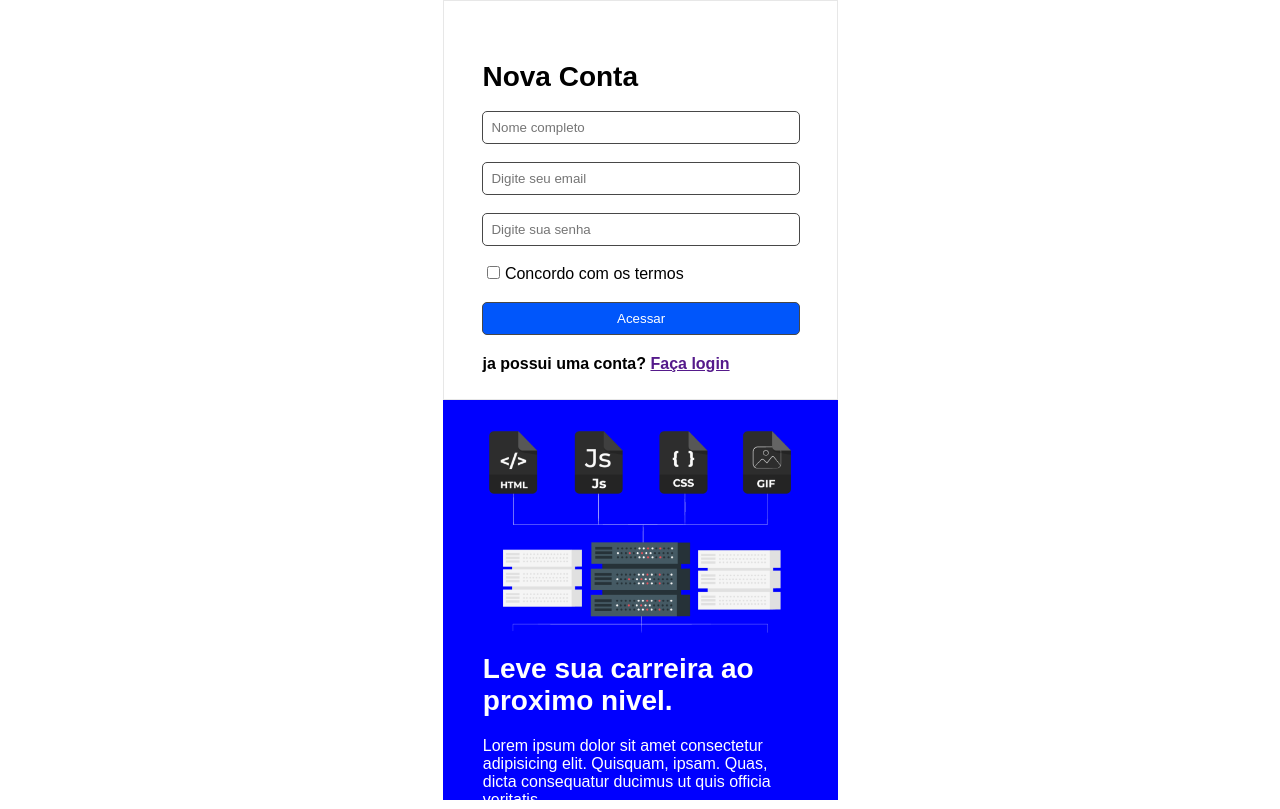
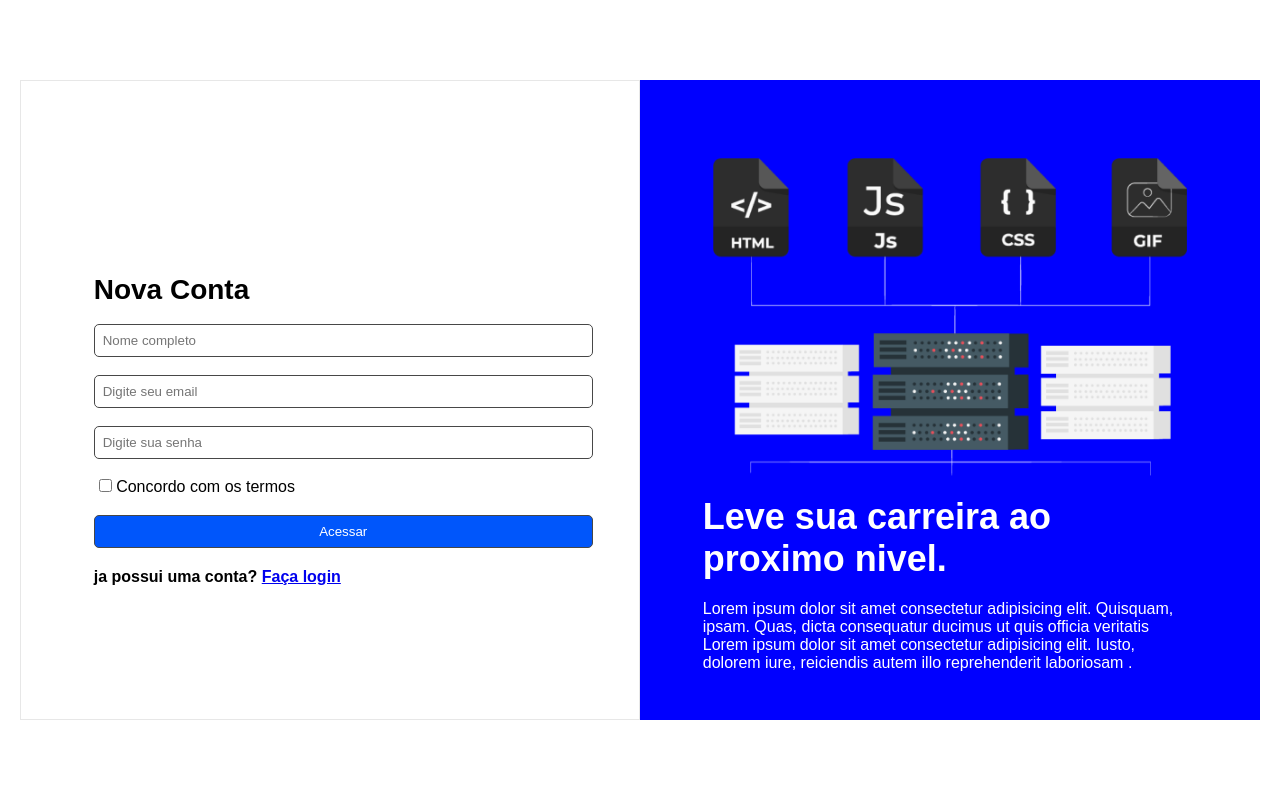
Before and after one commit to Slayercfal/curso-fullstack, a plain HTML site: page projeto-desafio/cadastre-se.html in a window 1280 px wide. Drawn offline with Linux system fonts and the light colour scheme.

Commit message:
projeto finalizado

```diff
--- a/projeto-desafio/cadastre-se.html
+++ b/projeto-desafio/cadastre-se.html
@@ -10,8 +10,10 @@
 <body>
     <section class="container">
         <div class="forms">
+
             <h1>Nova Conta</h1>
-                   <form>
+            <form>
+
                 <div>
                     <input type="text" name="" id="" class="inputs" placeholder="Nome completo">
                 </div>
@@ -26,14 +28,16 @@
                     <label for="check"> Concordo com os termos</label>
                 </div>
                 <div>
-                    <input type="button" value="Acessar" class="inputs btn">
+                    <input type="submit" value="Acessar" class="inputs btn">
                 </div>
-                   </form>
-                   <p>
-                        ja possui uma conta? <a href="">Faça login</a>
-                   </p>
+
+            </form>
+            <p>
+                ja possui uma conta? <a href="index.html">Faça login</a>
+            </p>
         </div>
     </section>
+
     <section class="bottom">
 
         <div class="detalhes">
@@ -41,7 +45,7 @@
 
             <h2>Leve sua carreira ao proximo nivel.</h2>
 
-            <p>Lorem ipsum dolor sit amet consectetur adipisicing elit. Quisquam, ipsam. Quas, dicta consequatur ducimus ut quis officia veritatis</p>
+            <p>Lorem ipsum dolor sit amet consectetur adipisicing elit. Quisquam, ipsam. Quas, dicta consequatur ducimus ut quis officia veritatis Lorem ipsum dolor sit amet consectetur adipisicing elit. Iusto, dolorem iure, reiciendis autem illo reprehenderit laboriosam .</p>
         </div>
 
     </section>
--- a/projeto-desafio/estilos/cadastro.css
+++ b/projeto-desafio/estilos/cadastro.css
@@ -6,23 +6,20 @@
     margin: 0;
     box-sizing: border-box;
 }
-
 body{
     width: 100vw;
     height: 100vh;
-
     display: flex;
     flex-direction: column;
     align-items: center;
     justify-content: center;
-
     font-family: Arial, Helvetica, sans-serif;
 }
 
 .container{
     border: 1px solid rgba(0, 0, 0, 0.096);
     width: 395px;
-    height: 50%;
+    height: 60%;
 }
 
 .forms{
@@ -31,7 +28,7 @@ body{
 
 .forms h1{
     font-size: 28px;
-    margin: 60px 0px 10px -20px;
+    margin: 70px 0px 10px -20px;
 }
 
 .forms p{
@@ -44,7 +41,6 @@ body{
     padding: 8px;
     margin-bottom: 10px;
     width: 95%;
-
     border: 1px solid rgb(71, 71, 71);
     border-radius: 5px;
 }
@@ -64,7 +60,7 @@ body{
 
 .bottom{
     width: 395px;
-    height: 50%;
+    height: 60%;
     background-color: blue;
     border: 1px solid blue;
     color: white;
@@ -74,7 +70,6 @@ body{
     margin-top: 30px;
     width: 80%;
     margin-left: 10%;
-
     display: flex;
     flex-direction: column;
     align-items: center;
@@ -89,3 +84,42 @@ body{
 .bottom img{
     width: 96%;
 }
+
+
+@media screen and (min-width:768px){
+
+    body{
+        flex-direction: row;
+    }
+
+    .container{
+        width: 620px;
+        height: 80%;
+        display: flex;
+        flex-direction: column;
+
+        justify-content: center;
+    }
+
+    .bottom {
+        width: 620px;
+        height: 80%;
+
+        display: flex;
+        flex-direction: column;
+
+        justify-content: center;
+    }
+
+    .detalhes h2{
+        font-size: 36px;
+    }
+
+
+
+
+
+
+
+
+}
```
Also changed, not shown: projeto-desafio/index.html (+1 -1 lines).
